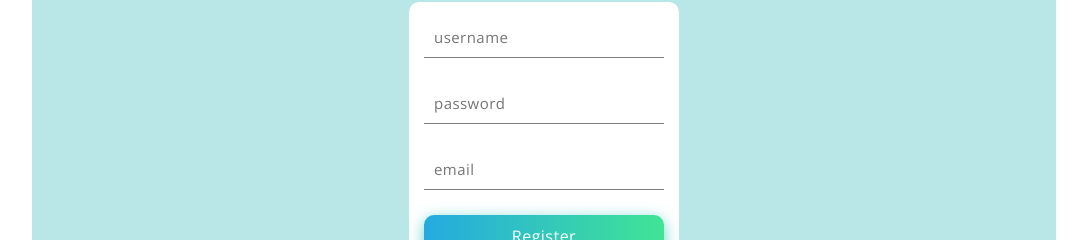
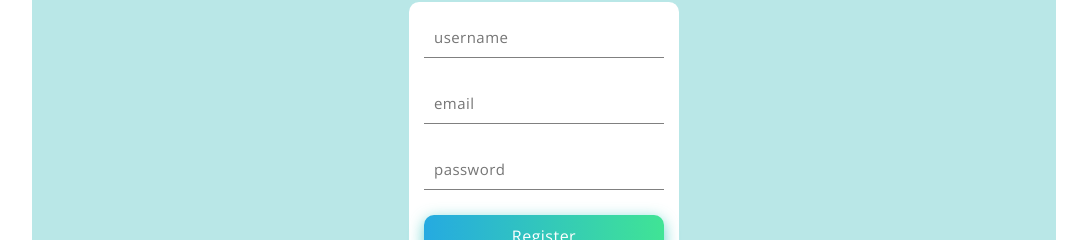
Before and after one commit to MaroufEbrahimi/BlogApp, a React (Create React App) app in the folder client/: page /register in a window 1280 px wide. Shown: the part 251-491 px from the top of the page, without its empty margins (96-1183 px from the left). Built offline with nearby package versions, Linux system fonts and the light colour scheme.

Commit message:
added state for input boxes

```diff
--- a/client/src/pages/Register.jsx
+++ b/client/src/pages/Register.jsx
@@ -1,14 +1,44 @@
-import React from "react"
+import React, { useState } from "react"
 import { Link } from "react-router-dom"
 
 const Register = () => {
+  const [inputs, setInputs] = useState({
+    username: "",
+    email: "",
+    password: "",
+  })
+
+  const handleChange = (e) => {
+    setInputs((prev) => ({ ...prev, [e.target.name]: e.target.value }))
+  }
+
+  console.log(inputs)
+
   return (
     <div className="register login">
       <h1>Register</h1>
       <form>
-        <input type="text" placeholder="username" required />
-        <input type="password" placeholder="password" required />
-        <input type="email" placeholder="email" required />
+        <input
+          type="text"
+          placeholder="username"
+          name="username"
+          onChange={handleChange}
+          required
+        />
+        <input
+          type="email"
+          placeholder="email"
+          name="email"
+          onChange={handleChange}
+          required
+        />
+        <input
+          type="password"
+          placeholder="password"
+          name="password"
+          onChange={handleChange}
+          required
+        />
         <button>Register</button>
         <p>This is an error!</p>
         <span>
```
